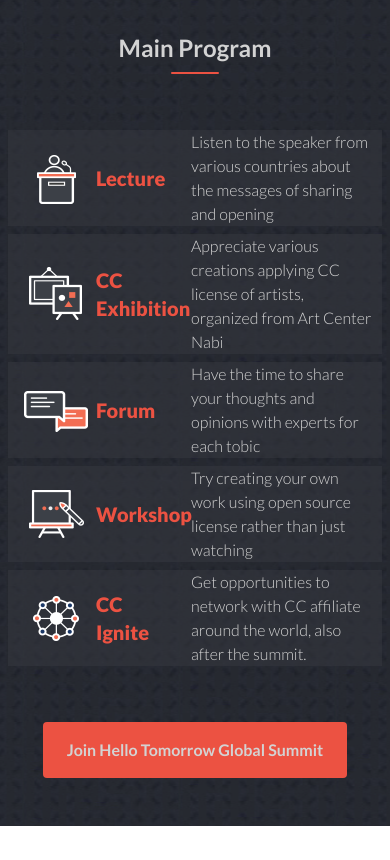
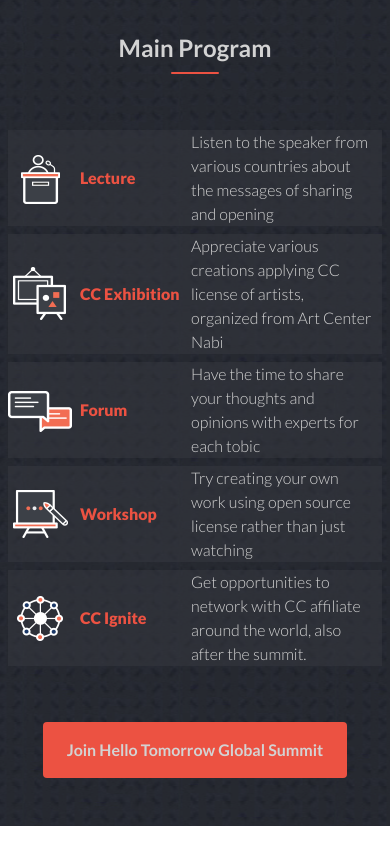
Before and after one commit to BahirHakimy/hello-tomorrow, a website: page index.html in a window 390 px wide. Shown: the part 740-1600 px from the top of the page. Drawn offline with nearby package versions, Linux system fonts and the light colour scheme.

Commit message:
Update index.html and Readme.md Added requested changes

```diff
--- a/index.html
+++ b/index.html
@@ -5,11 +5,61 @@
     <meta http-equiv="X-UA-Compatible" content="IE=edge" />
     <meta name="viewport" content="width=device-width, initial-scale=1.0" />
     <title>Hello Tomorrow Global Summit</title>
-    <link rel="stylesheet" href="./style.css" />
     <script
       src="https://kit.fontawesome.com/30e1c676d3.js"
       crossorigin="anonymous"
     ></script>
+    <script src="https://cdn.tailwindcss.com"></script>
+    <script>
+      tailwind.config = {
+        theme: {
+          extend: {
+            colors: {
+              primary: '#ec5242',
+              'primary-transparent': '#ec524299',
+              secondary: '#272a31',
+              walnut: '#3e3e3e',
+              light: '#d3d3d3',
+              'light-transparent': '#d3d3d366',
+              'dark-smoke': '#4c4c4c',
+            },
+            fontFamily: { Lato: 'Lato' },
+          },
+        },
+      };
+    </script>
+    <style type="text/tailwindcss">
+      @font-face {
+        font-family: 'Lato';
+        src: url('./assets/fonts/lato/Lato-Regular.ttf') format('truetype');
+        font-weight: normal;
+      }
+
+      @font-face {
+        font-family: 'Lato';
+        src: url('./assets/fonts/lato/Lato-Black.ttf') format('truetype');
+        font-weight: bold;
+      }
+
+      @font-face {
+        font-family: 'Lato';
+        src: url('./assets/fonts/lato/Lato-Bold.ttf') format('truetype');
+        font-weight: 600;
+      }
+
+      @font-face {
+        font-family: 'Lato';
+        src: url('./assets/fonts/lato/Lato-Italic.ttf') format('truetype');
+        font-weight: normal;
+        font-style: italic;
+      }
+
+      @font-face {
+        font-family: 'Lato';
+        src: url('./assets/fonts/lato/Lato-Light.ttf') format('truetype');
+        font-weight: lighter;
+      }
+    </style>
   </head>
   <body class="text-dark-smoke font-Lato">
     <main class="bg-[url('./assets/backgrounds/welcome.png')] bg-cover">
@@ -216,14 +266,16 @@
           class="grid grid-cols-2 md:grid-cols-1 bg-[#383b4277] items-center mx-2 pr-2 md:p-4 hover:border-2 border-light cursor-pointer md:h-72 md:w-52 md:mx-0"
         >
           <div
-            class="flex justify-start md:justify-center md:flex-col gap-2 items-center p-4"
+            class="flex justify-start md:justify-center md:flex-col gap-2 items-center p-0 sm:p-4"
           >
             <img
               class="w-16 h-auto"
               src="./assets/icons/lecture.png"
               alt="lecture-icon"
             />
-            <p class="text-xl font-bold text-primary w-max">Lecture</p>
+            <p class="text-base sm:text-xl font-bold text-primary w-max">
+              Lecture
+            </p>
           </div>
           <p class="text-light md:text-center md:m-auto">
             Listen to the speaker from various countries about the messages of
@@ -234,14 +286,16 @@
           class="grid grid-cols-2 md:grid-cols-1 bg-[#383b4277] items-center mx-2 pr-2 md:p-4 hover:border-2 border-light cursor-pointer md:h-72 md:w-52 md:mx-0"
         >
           <div
-            class="flex justify-start md:justify-center md:flex-col gap-2 items-center p-4"
+            class="flex justify-start md:justify-center md:flex-col gap-2 items-center p-0 sm:p-4"
           >
             <img
               class="w-16 h-auto"
               src="./assets/icons/exhibition.png"
               alt="exhibition-icon"
             />
-            <p class="text-xl font-bold text-primary w-max">CC Exhibition</p>
+            <p class="text-base sm:text-xl font-bold text-primary w-max">
+              CC Exhibition
+            </p>
           </div>
           <p class="text-light md:text-center md:m-auto">
             Appreciate various creations applying CC license of artists,
@@ -252,14 +306,16 @@
           class="grid grid-cols-2 md:grid-cols-1 bg-[#383b4277] items-center mx-2 pr-2 md:p-4 hover:border-2 border-light cursor-pointer md:h-72 md:w-52 md:mx-0"
         >
           <div
-            class="flex justify-start md:justify-center md:flex-col gap-2 items-center p-4"
+            class="flex justify-start md:justify-center md:flex-col gap-2 items-center p-0 sm:p-4"
           >
             <img
               class="w-16 h-auto"
               src="./assets/icons/forum.png"
               alt="forum-icon"
             />
-            <p class="text-xl font-bold text-primary w-max">Forum</p>
+            <p class="text-base sm:text-xl font-bold text-primary w-max">
+              Forum
+            </p>
           </div>
           <p class="text-light md:text-center md:m-auto">
             Have the time to share your thoughts and opinions with experts for
@@ -270,14 +326,16 @@
           class="grid grid-cols-2 md:grid-cols-1 bg-[#383b4277] items-center mx-2 pr-2 md:p-4 hover:border-2 border-light cursor-pointer md:h-72 md:w-52 md:mx-0"
         >
           <div
-            class="flex justify-start md:justify-center md:flex-col gap-2 items-center p-4"
+            class="flex justify-start md:justify-center md:flex-col gap-2 items-center p-0 sm:p-4"
           >
             <img
               class="w-16 h-auto"
               src="./assets/icons/workshop.png"
               alt="workshop-icon"
             />
-            <p class="text-xl font-bold text-primary w-max">Workshop</p>
+            <p class="text-base sm:text-xl font-bold text-primary w-max">
+              Workshop
+            </p>
           </div>
           <p class="text-light md:text-center md:m-auto">
             Try creating your own work using open source license rather than
@@ -288,14 +346,16 @@
           class="grid grid-cols-2 md:grid-cols-1 bg-[#383b4277] items-center mx-2 pr-2 md:p-4 hover:border-2 border-light cursor-pointer md:h-72 md:w-52 md:mx-0"
         >
           <div
-            class="flex justify-start md:justify-center md:flex-col gap-2 items-center p-4"
+            class="flex justify-start md:justify-center md:flex-col gap-2 items-center p-0 sm:p-4"
           >
             <img
               class="w-16 h-auto"
               src="./assets/icons/ignite.png"
               alt="ignite-icon"
             />
-            <p class="text-xl font-bold text-primary w-max">CC Ignite</p>
+            <p class="text-base sm:text-xl font-bold text-primary w-max">
+              CC Ignite
+            </p>
           </div>
           <p class="text-light md:text-center md:m-auto">
             Get opportunities to network with CC affiliate around the world,
--- a/tailwind.config.js
+++ b/tailwind.config.js
@@ -12,7 +12,7 @@ module.exports = {
         'light-transparent': '#d3d3d366',
         'dark-smoke': '#4c4c4c',
       },
-      fontFamily: { Lato: 'Lato', Cocogoose: 'Cocogoose' },
+      fontFamily: { Lato: 'Lato' },
     },
   },
   plugins: [],
```
Also changed, not shown: about.html (+51 -1 lines), README.md, style.css.
